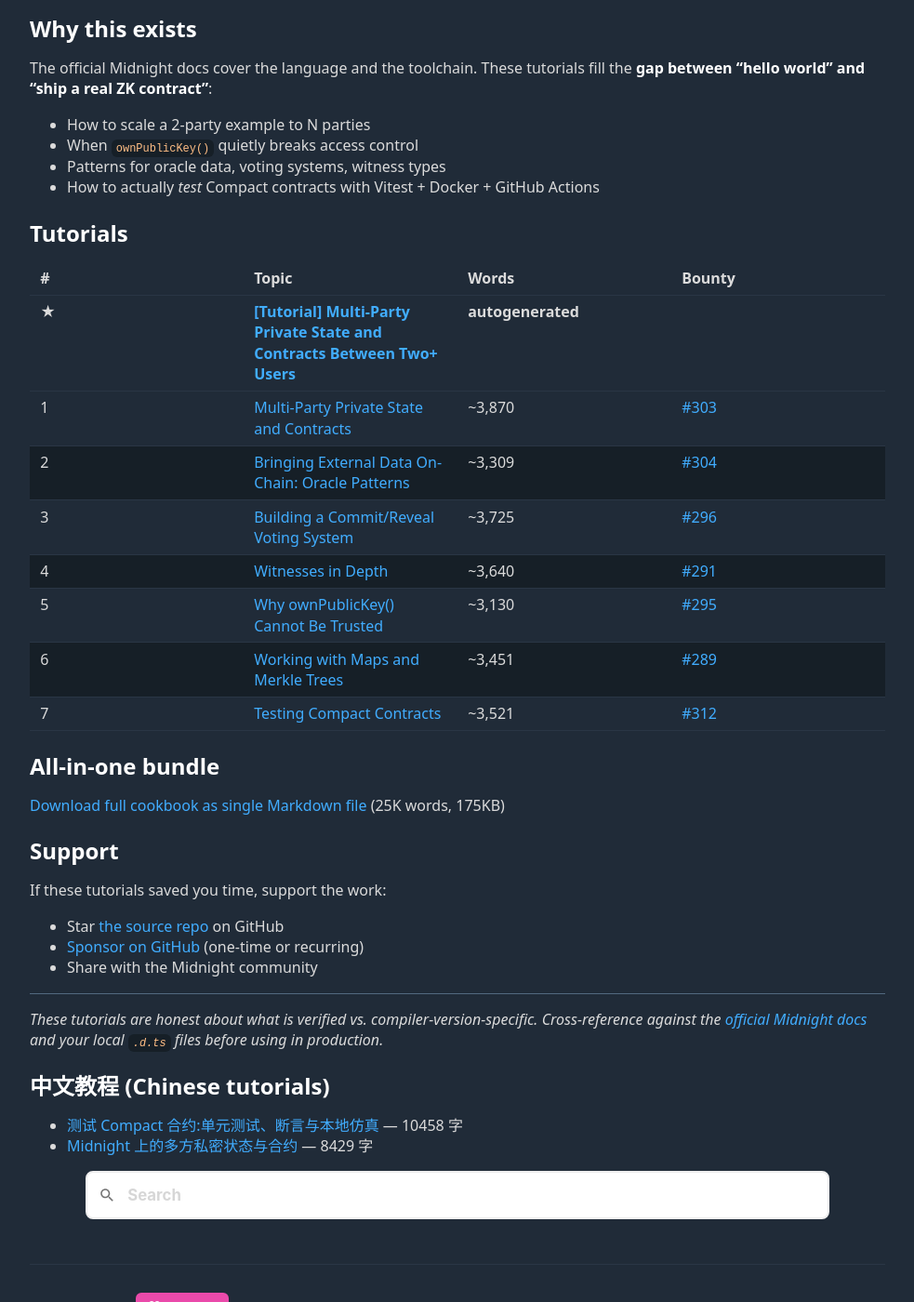
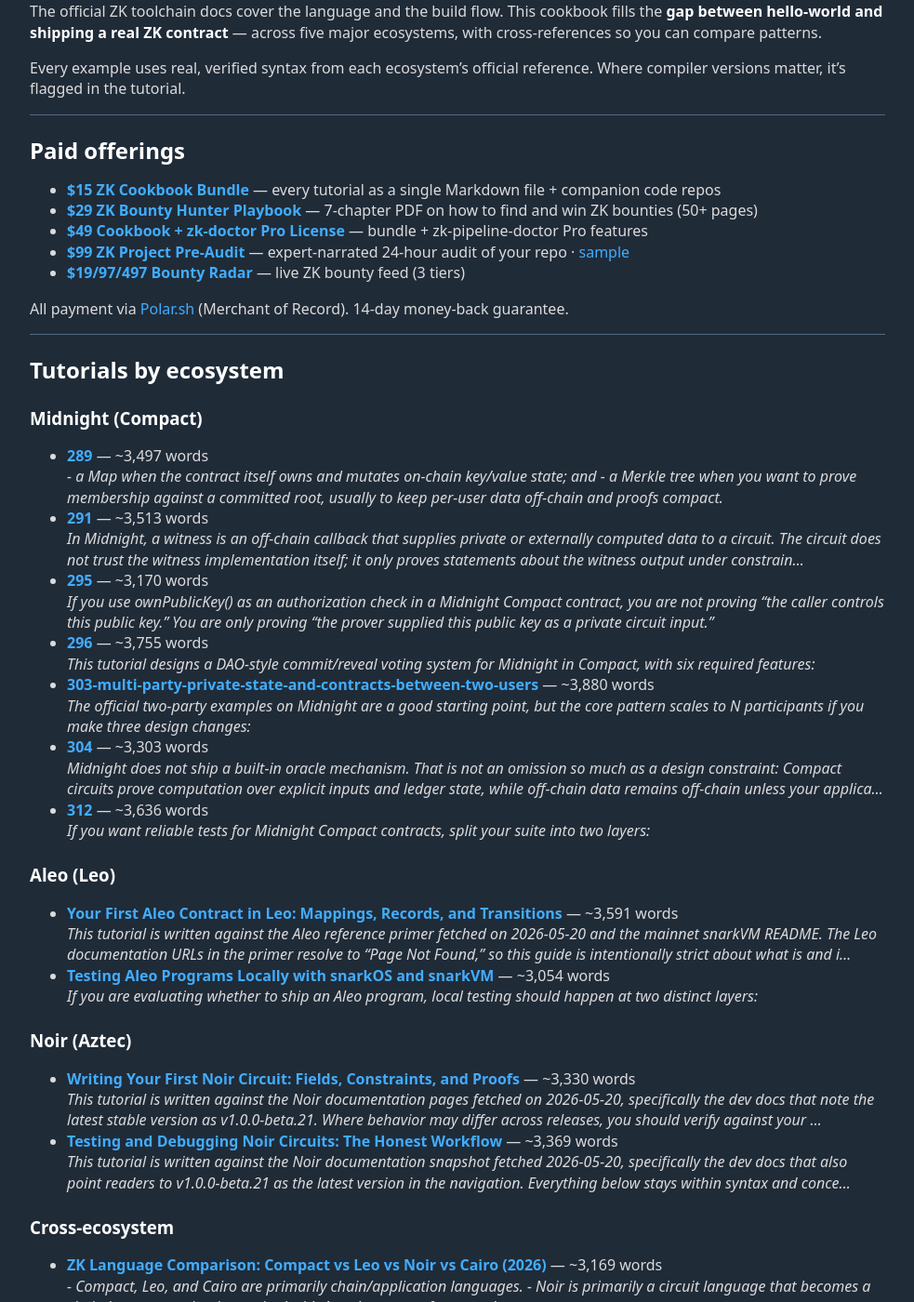
Before and after one commit to Battam1111/midnight-zk-cookbook, a Jekyll site: the page built from index.md, in a window 1280 px wide and 1400 px high, scrolled down 285 px. Shown: the whole window at 93% size, without its empty margins (148-1131 px from the left). Built offline with Jekyll 4.4.1, drawn with Linux system fonts in a browser that asks for light colours; some of the changed text lies outside the part shown.

Commit message:
docs: index by ecosystem (13 tutorials, ~42,676 words) + paid surfaces + companion tools

```diff
--- a/index.md
+++ b/index.md
@@ -3,41 +3,88 @@ layout: default
 title: Midnight ZK Cookbook
 ---
 
-# Midnight ZK Cookbook
+# The ZK Cookbook
 
-**7 production-ready tutorials** for the [Midnight Network](https://midnight.network) — zero-knowledge smart contracts in Compact, end-to-end testing, multi-party state, oracles, access control, data structures.
+**13 production-ready tutorials** spanning Midnight Compact, Aleo Leo, Noir (Aztec), RISC Zero zkVM, and cross-ecosystem architecture. By **Yanjun Chen** ([Battam1111](https://github.com/Battam1111)). Total: ~42,676 words.
 
-By **Yanjun Chen** ([Battam1111](https://github.com/Battam1111)). All examples use real Compact syntax verified against the official language reference. Total: ~25,000 words.
-
-[![GitHub Sponsors](https://img.shields.io/github/sponsors/Battam1111?style=for-the-badge)](https://github.com/sponsors/Battam1111)
+[![GitHub Sponsors](https://img.shields.io/github/sponsors/Battam1111?style=for-the-badge)](https://github.com/sponsors/Battam1111) [![Pricing](https://img.shields.io/badge/Pricing-purchase-purple?style=for-the-badge)](pricing.html) [![Bounty Radar](https://img.shields.io/badge/Live-bounty%20radar-blue?style=for-the-badge)](https://battam1111.github.io/bounty-radar-data/)
 
 ---
 
 ## Why this exists
 
-The official Midnight docs cover the language and the toolchain. These tutorials fill the **gap between "hello world" and "ship a real ZK contract"**:
+The official ZK toolchain docs cover the language and the build flow. This cookbook fills the **gap between hello-world and shipping a real ZK contract** — across five major ecosystems, with cross-references so you can compare patterns.
 
-- How to scale a 2-party example to N parties
-- When `ownPublicKey()` quietly breaks access control
-- Patterns for oracle data, voting systems, witness types
-- How to actually *test* Compact contracts with Vitest + Docker + GitHub Actions
+Every example uses real, verified syntax from each ecosystem's official reference. Where compiler versions matter, it's flagged in the tutorial.
 
-## Tutorials
+---
 
-| # | Topic | Words | Bounty |
-| ★ | [[Tutorial] Multi-Party Private State and Contracts Between Two+ Users](tutorials/303-multi-party-private-state-and-contracts-between-two-users.html) | autogenerated |
-|---|---|---|---|
-| 1 | [Multi-Party Private State and Contracts](tutorials/303-multi-party-private-state-and-contracts-between-two-users.html) | ~3,870 | [#303](https://github.com/midnightntwrk/contributor-hub/issues/303) |
-| 2 | [Bringing External Data On-Chain: Oracle Patterns](tutorials/304.html) | ~3,309 | [#304](https://github.com/midnightntwrk/contributor-hub/issues/304) |
-| 3 | [Building a Commit/Reveal Voting System](tutorials/296.html) | ~3,725 | [#296](https://github.com/midnightntwrk/contributor-hub/issues/296) |
-| 4 | [Witnesses in Depth](tutorials/291.html) | ~3,640 | [#291](https://github.com/midnightntwrk/contributor-hub/issues/291) |
-| 5 | [Why ownPublicKey() Cannot Be Trusted](tutorials/295.html) | ~3,130 | [#295](https://github.com/midnightntwrk/contributor-hub/issues/295) |
-| 6 | [Working with Maps and Merkle Trees](tutorials/289.html) | ~3,451 | [#289](https://github.com/midnightntwrk/contributor-hub/issues/289) |
-| 7 | [Testing Compact Contracts](tutorials/312.html) | ~3,521 | [#312](https://github.com/midnightntwrk/contributor-hub/issues/312) |
+## Paid offerings
 
-## All-in-one bundle
+- **[$15 ZK Cookbook Bundle](pricing.html#bundle)** — every tutorial as a single Markdown file + companion code repos
+- **[$29 ZK Bounty Hunter Playbook](pricing.html#playbook)** — 7-chapter PDF on how to find and win ZK bounties (50+ pages)
+- **[$49 Cookbook + zk-doctor Pro License](pricing.html#pro)** — bundle + zk-pipeline-doctor Pro features
+- **[$99 ZK Project Pre-Audit](pricing.html#audit)** — expert-narrated 24-hour audit of your repo · [sample](https://battam1111.github.io/bounty-radar-data/audits/sample.html)
+- **[$19/97/497 Bounty Radar](pricing.html#radar)** — live ZK bounty feed (3 tiers)
 
-[Download full cookbook as single Markdown file](README.html) (25K words, 175KB)
+All payment via [Polar.sh](https://polar.sh) (Merchant of Record). 14-day money-back guarantee.
+
+---
+
+## Tutorials by ecosystem
+
+### Midnight (Compact)
+
+- **[289](tutorials/289.html)** — ~3,497 words
+  <br>_- a Map when the contract itself owns and mutates on-chain key/value state; and - a Merkle tree when you want to prove membership against a committed root, usually to keep per-user data off-chain and proofs compact._
+- **[291](tutorials/291.html)** — ~3,513 words
+  <br>_In Midnight, a witness is an off-chain callback that supplies private or externally computed data to a circuit. The circuit does not trust the witness implementation itself; it only proves statements about the witness output under constrain…_
+- **[295](tutorials/295.html)** — ~3,170 words
+  <br>_If you use ownPublicKey() as an authorization check in a Midnight Compact contract, you are not proving “the caller controls this public key.” You are only proving “the prover supplied this public key as a private circuit input.”_
+- **[296](tutorials/296.html)** — ~3,755 words
+  <br>_This tutorial designs a DAO-style commit/reveal voting system for Midnight in Compact, with six required features:_
+- **[303-multi-party-private-state-and-contracts-between-two-users](tutorials/303-multi-party-private-state-and-contracts-between-two-users.html)** — ~3,880 words
+  <br>_The official two-party examples on Midnight are a good starting point, but the core pattern scales to N participants if you make three design changes:_
+- **[304](tutorials/304.html)** — ~3,303 words
+  <br>_Midnight does not ship a built-in oracle mechanism. That is not an omission so much as a design constraint: Compact circuits prove computation over explicit inputs and ledger state, while off-chain data remains off-chain unless your applica…_
+- **[312](tutorials/312.html)** — ~3,636 words
+  <br>_If you want reliable tests for Midnight Compact contracts, split your suite into two layers:_
+
+### Aleo (Leo)
+
+- **[Your First Aleo Contract in Leo: Mappings, Records, and Transitions](tutorials/aleo-first-contract.html)** — ~3,591 words
+  <br>_This tutorial is written against the Aleo reference primer fetched on 2026-05-20 and the mainnet snarkVM README. The Leo documentation URLs in the primer resolve to “Page Not Found,” so this guide is intentionally strict about what is and i…_
+- **[Testing Aleo Programs Locally with snarkOS and snarkVM](tutorials/aleo-program-testing.html)** — ~3,054 words
+  <br>_If you are evaluating whether to ship an Aleo program, local testing should happen at two distinct layers:_
+
+### Noir (Aztec)
+
+- **[Writing Your First Noir Circuit: Fields, Constraints, and Proofs](tutorials/noir-circuit-basics.html)** — ~3,330 words
+  <br>_This tutorial is written against the Noir documentation pages fetched on 2026-05-20, specifically the dev docs that note the latest stable version as v1.0.0-beta.21. Where behavior may differ across releases, you should verify against your …_
+- **[Testing and Debugging Noir Circuits: The Honest Workflow](tutorials/noir-testing-debugging.html)** — ~3,369 words
+  <br>_This tutorial is written against the Noir documentation snapshot fetched 2026-05-20, specifically the dev docs that also point readers to v1.0.0-beta.21 as the latest version in the navigation. Everything below stays within syntax and conce…_
+
+### Cross-ecosystem
+
+- **[ZK Language Comparison: Compact vs Leo vs Noir vs Cairo (2026)](tutorials/zk-language-comparison.html)** — ~3,169 words
+  <br>_- Compact, Leo, and Cairo are primarily chain/application languages. - Noir is primarily a circuit language that becomes a chain language only when paired with Aztec’s contract framework._
+
+### Dev tools / CI
+
+- **[Add zk-doctor to your ZK project's CI in 5 minutes](tutorials/zk-doctor-github-action.html)** — ~1,409 words
+  <br>_If you write zero-knowledge code in Compact, Leo, Noir, Cairo, or Risc0 Rust, you live with a familiar problem: you can't easily tell, at a glance, whether a ZK repo is production-ready. The README looks fine. Tests pass. CI is green. And t…_
+
+---
+
+## Companion tools (all open-source, MIT)
+
+- **[zk-pipeline-doctor](https://github.com/Battam1111/zk-pipeline-doctor)** — CLI: 6-detector ZK project health audit
+- **[zk-doctor-action](https://github.com/Battam1111/zk-doctor-action)** — 5-minute GitHub Action wrapping the CLI
+- **[bounty-radar-data](https://github.com/Battam1111/bounty-radar-data)** — live ZK bounty feed (JSON + RSS + HTML)
+- **[bounty-radar-mcp](https://github.com/Battam1111/bounty-radar-mcp)** — MCP server, query the radar from Claude / Cursor / any MCP client
+- **[zk-doctor-bot](https://github.com/Battam1111/zk-doctor-bot)** — GitHub App for PR-time reviews (in beta)
+
+---
 
 ## Support
 
@@ -45,14 +92,14 @@ If these tutorials saved you time, support the work:
 
 - Star [the source repo](https://github.com/Battam1111/midnight-zk-cookbook) on GitHub
 - [Sponsor on GitHub](https://github.com/sponsors/Battam1111) (one-time or recurring)
-- Share with the Midnight community
+- [Buy a tier on Polar](pricing.html)
+- Share with your ZK community
 
 ---
 
-*These tutorials are honest about what is verified vs. compiler-version-specific. Cross-reference against the [official Midnight docs](https://docs.midnight.network) and your local `.d.ts` files before using in production.*
-
+*Cross-reference against each ecosystem's official docs before using in production. Compiler-version-specific notes flagged inline in each tutorial.*
 
 ## 中文教程 (Chinese tutorials)
 
-- [测试 Compact 合约:单元测试、断言与本地仿真](tutorials-cn/312.html) — 10458 字
-- [Midnight 上的多方私密状态与合约](tutorials-cn/303-multi-party-private-state-and-contracts-between-two-users.html) — 8429 字
+- [303-multi-party-private-state-and-contracts-between-two-users](tutorials-cn/303-multi-party-private-state-and-contracts-between-two-users.html) — 1043 字
+- [312](tutorials-cn/312.html) — 1298 字
```
